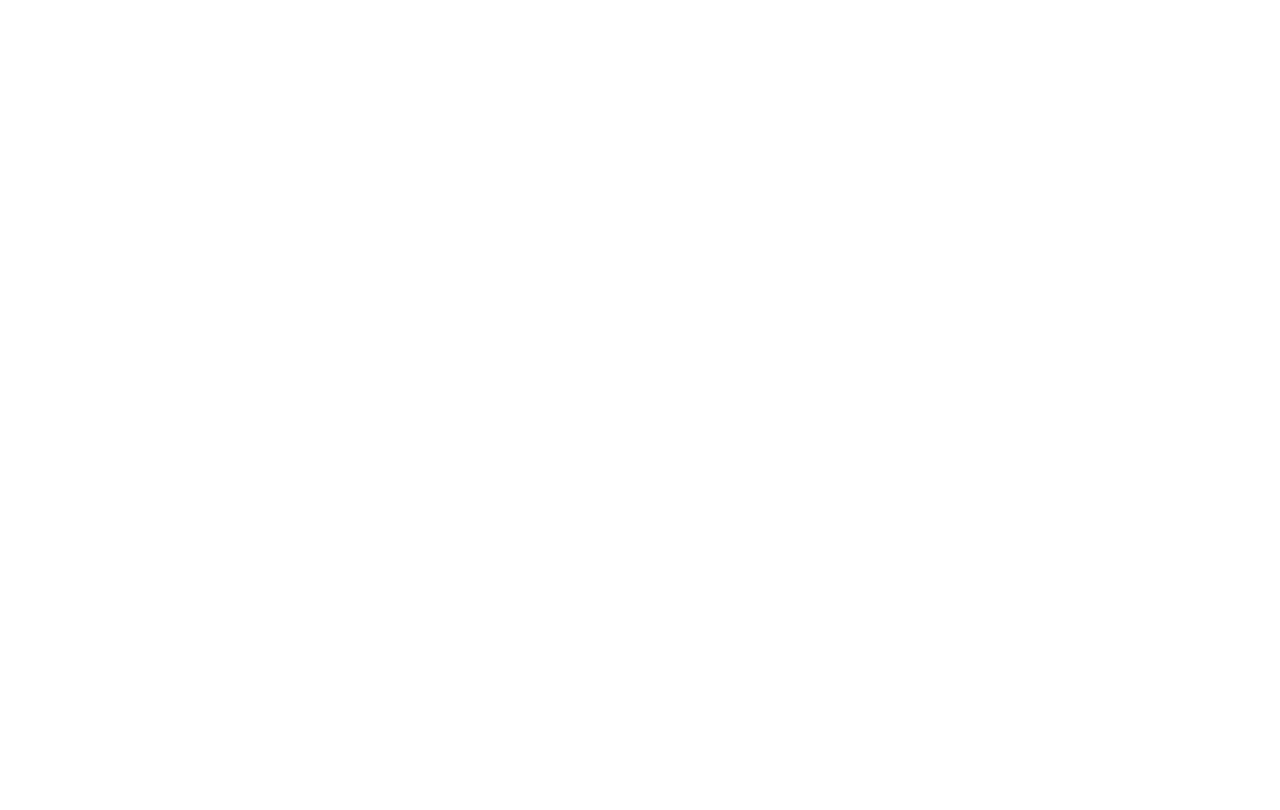
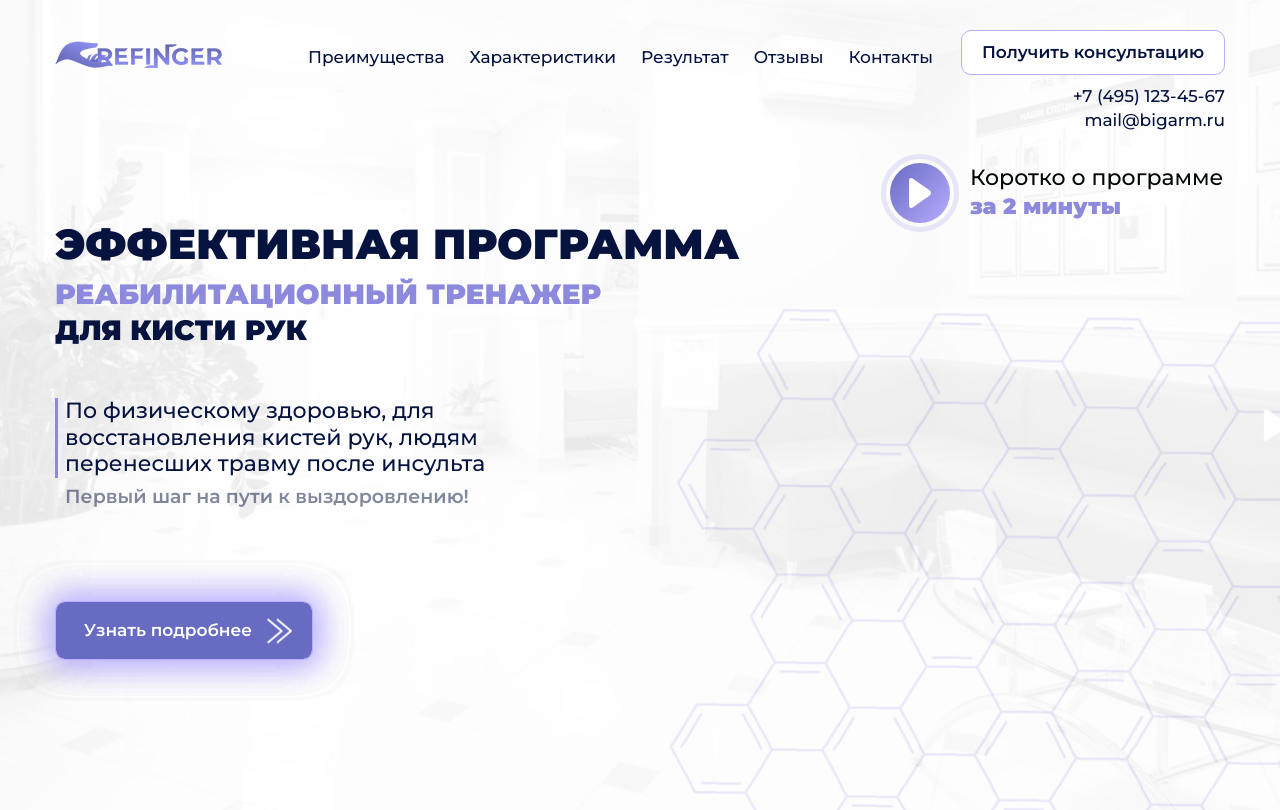
Before and after one commit to Vitaly424/effectiveProgram, a website: page src/index.html in a window 1280 px wide. Drawn offline with nearby package versions, Linux system fonts and the light colour scheme; files that its build step writes are made by us from their sources; files whose address does not match are found by name.

Commit message:
Сверстал шапку

```diff
--- /dev/null
+++ b/src/assets/sass/blocks/_header.scss
@@ -0,0 +1,249 @@
+.header{
+    padding-top: 30px;
+    padding-bottom: 150px;
+
+    background: url('../img/header/header-bg.jpg');
+    background-repeat: no-repeat;
+    background-position: center;
+    background-size: cover;
+}
+
+.header__top{
+    display: flex;
+    justify-content: space-between;
+    align-items: center;
+}
+
+.header__top-right{
+    display: flex;
+    align-items: center;
+}
+
+.header__nav-list{
+    display: flex;
+}
+
+.header__nav-item{
+    margin-left: 25px;
+
+    &:first-child{
+        margin-left: 0;
+    }
+}
+
+.header__nav-link{
+    position: relative;
+
+    color: $deepCove;
+    font-size: 17px;
+    font-weight: 500;
+    line-height: 1;
+
+
+    &::before{
+        content: "";
+        position: absolute;
+        width: 0;
+        margin-left: auto;
+        margin-right: auto;
+        height: 3px;
+        bottom: -7px;
+
+        transition: width .3s linear;
+        background-color: $chetwodeBlue;
+    }
+
+    &:hover{
+        &:before{
+            width: 100%;
+        }
+    }
+
+}
+
+.header__btn-consultation{
+    margin-left: 28px;
+    margin-bottom: 10px;
+}
+
+.header__contacts{
+    display: flex;
+    flex-direction: column;
+    align-items: flex-end;
+}
+
+.header__phone,
+.header__email{
+    color: $deepCove;
+    font-size: 17px;
+    font-weight: 500;
+    line-height: 1.4;
+
+    transition: color .2s linear;
+    &:hover{
+        color: darken($melrose, 15%);
+    }
+}
+
+
+.header__title{
+    color: $deepCove;
+    font-size: 42px;
+    font-weight: 900;
+    text-transform: uppercase;
+}
+
+.header__subtitle{
+    max-width: 590px;
+
+    color: $deepCove;
+    font-size: 28px;
+    font-weight: 700;
+    text-transform: uppercase;
+    line-height: 1.3;
+    span{
+        color: $chetwodeBlue;
+    }
+}
+
+.header__desk{
+    position: relative;
+
+    margin-top: 50px;
+    padding-left: 10px;
+    max-width: 566px;
+
+    line-height: 1.2;
+    color:  $deepCove;
+    font-size: 22px;
+    font-weight: 500;
+
+    &:before{
+        content: "";
+        position: absolute;
+        left: 0;
+
+        width: 3px;
+        height: 80px;
+        background-color: $chetwodeBlue;
+    }
+}
+
+.header__subdesk{
+    padding-left: 10px;
+    margin-top: 5px;
+
+    color:  $deepCove;
+    font-size: 19px;
+    font-weight: 600;
+
+    opacity: 0.5;
+}
+
+.header__intro{
+    position: relative;
+
+    padding-top: 80px;
+}
+
+
+.header__btn{
+    position: relative;
+
+    margin-top: 90px;
+    padding: 20px 60px 20px 28px;
+
+
+    border: 1px solid  $melrose;
+    box-shadow: 0 0 33px 2px rgba(184, 173, 254, 0.5), 0 0 33px 2px rgba(184, 173, 254, 0.5), 0 0 33px 2px rgba(184, 173, 254, 0.5), 0 0 33px 2px rgba(184, 173, 254, 0.5);
+    background-color: $blueMarguerite;
+    background-clip:  padding-box;
+    border-radius: 10px;
+
+    color: $white;
+    font-size: 17px;
+    font-weight: 600;
+    line-height: 1;
+
+    &:before{
+        content: "";
+
+        display: block;
+        width: 25px;
+        height: 25px;
+
+        position: absolute;
+        right: 20px;
+        top: 50%;
+
+        transform: translateY(-50%);
+
+        background-image: url('../img/header/next.png');
+        background-repeat: no-repeat;
+        background-size: cover;
+        background-position: center;
+    }
+
+    transition: background-color .2s linear;
+    &:hover{
+        background-color: darken($blueMarguerite, 15%);
+    }
+}
+
+.header__play{
+    display: flex;
+    align-items: center;
+
+    position: absolute;
+    right: 0;
+    top: 30px;
+}
+
+.header__play-video{
+    position: relative;
+
+    display: flex;
+    justify-content: center;
+    align-items: center;
+
+    width: 60px;
+    height: 60px;
+
+    border-radius: 50%;
+    background-image: linear-gradient( 130deg, rgb(103,107,194) 0%, rgb(184,173,254) 100%);
+
+    &:before{
+        content: "";
+        position: absolute;
+        width: 78px;
+        height: 78px;
+
+        border: 5px solid $chetwodeBlue;
+        border-radius: 50%;
+        opacity: 0.2;
+
+        transition: opacity .2s linear;
+    }
+
+
+    &:hover{
+        &:before{
+            opacity: 1;
+        }
+    }
+}
+
+.header__play-text{
+    max-width: 255px;
+    margin-left: 20px;
+
+    color: $bunker;
+    font-size: 22px;
+    font-weight: 500;
+    line-height: 1.3;
+
+    span{
+        font-weight: 700;
+        color: $chetwodeBlue;
+    }
+}
--- a/src/assets/sass/style.scss
+++ b/src/assets/sass/style.scss
@@ -10,6 +10,8 @@ body{
     margin: 0;
     padding: 0;
     line-height: 1.5;
+    font-family: 'Montserrat', sans-serif;
+    // font-family: 'Open Sans', sans-serif;
     //font-family: -apple-system, BlinkMacSystemFont, "Segoe UI", Roboto, Helvetica, Arial, sans-serif, "Apple Color Emoji", "Segoe UI Emoji", "Segoe UI Symbol";
 }
 
@@ -37,6 +39,37 @@ ul li{
     list-style-type: none;
 }
 
+
+.btn-consultation{
+    padding: 13px 20px;
+
+    color: $deepCove;
+    font-size: 17px;
+    font-weight: 600;
+    line-height: 1;
+    border: none;
+    background: none;
+    cursor: pointer;
+
+    border-radius: 10px;
+    background-color: $white;
+    border: 1px solid $melrose;
+
+
+    transition:
+        background-color .2s linear,
+        color .2s linear;
+
+    &:focus {
+        outline: none;
+    }
+    &:hover{
+        background-color: darken($melrose, 15%);
+        color: $white;
+    }
+}
+
+
 .container{
     @include min-max(320px, 1200px, 15px);
 }
@@ -50,3 +83,4 @@ ul li{
 
 
 /* Blocks */
+@import "./blocks/header";
--- a/src/assets/sass/utilities/_fonts.scss
+++ b/src/assets/sass/utilities/_fonts.scss
@@ -0,0 +1,4 @@
+// Montserrat - 400, 500, 600, 900
+// Open+Sans - 400, 700
+
+@import url('https://fonts.googleapis.com/css?family=Montserrat:400,500,600,900|Open+Sans:400,700&display=swap&subset=cyrillic-ext');
--- a/src/assets/sass/utilities/_variables.scss
+++ b/src/assets/sass/utilities/_variables.scss
@@ -0,0 +1,7 @@
+$deepCove: #06133F;
+$celery: #BDCF5C;
+$white: #fff;
+$melrose: #b8adfe;
+$chetwodeBlue:#8d8ade;
+$blueMarguerite: #676bc2;
+$bunker: #040708;
--- a/src/tpl/partials/header.html
+++ b/src/tpl/partials/header.html
@@ -0,0 +1,86 @@
+<header class="header">
+    <div class="container">
+
+        <div class="header__top">
+
+            <div class="header__top-logo  logo">
+                <a href="#">
+                    <img src="./assets/img/logo.png" alt="Логотип">
+                </a>
+            </div>
+
+            <div class="header__top-right">
+                <nav class="header__nav">
+                    <ul class="header__nav-list">
+
+                        <li class="header__nav-item">
+                            <a class="header__nav-link" href="#">Преимущества</a>
+                        </li>
+
+                        <li class="header__nav-item">
+                            <a class="header__nav-link" href="#">Характеристики</a>
+                        </li>
+
+                        <li class="header__nav-item">
+                            <a class="header__nav-link" href="#">Результат</a>
+                        </li>
+
+                        <li class="header__nav-item">
+                            <a class="header__nav-link" href="#">Отзывы</a>
+                        </li>
+
+                        <li class="header__nav-item">
+                            <a class="header__nav-link" href="#">Контакты</a>
+                        </li>
+
+                    </ul>
+                </nav><!-- header__nav -->
+
+                <div class="header__right-info">
+                    <button class="header__btn-consultation btn-consultation">
+                        Получить консультацию
+                    </button>
+                </div>
+
+            </div><!-- header__top-right -->
+
+        </div><!-- header__top -->
+
+        <div class="header__contacts">
+            <a class="header__phone" href="tel:+74951234567">+7 (495) 123-45-67</a>
+            <a class="header__email" href="mailto:mail@bigarm.ru">mail@bigarm.ru</a>
+        </div>
+
+        <div class="header__intro">
+            <h1 программа class="header__title">
+                Эффективная программа
+            </h1>
+            <h2 class="header__subtitle">
+                <span>Реабилитационный тренажер</span>
+                для кисти рук
+            </h2>
+            <div class="header__desk">
+                По физическому здоровью, для восстановления
+                кистей рук, людям перенесших травму
+                после инсульта
+            </div>
+            <div class="header__subdesk">
+                Первый шаг на пути к выздоровлению!
+            </div>
+            <a class="header__btn" href="#">
+                Узнать подробнее
+            </a>
+
+            <div class="header__play">
+                <a class="header__play-video" href="#">
+                    <img src="./assets/img/header/play.png" alt="Видео">
+                </a>
+                <div class="header__play-text">
+                    Коротко о программе
+                    <span>за 2 минуты</span>
+                </div>
+            </div>
+        </div><!-- header__intro -->
+
+    </div><!-- container -->
+</header>
```
Also changed, not shown: src/assets/img/header/header-bg.jpg (added), src/assets/img/header/next.png (added), src/assets/img/header/play.png (added), src/assets/img/logo.png (added).
